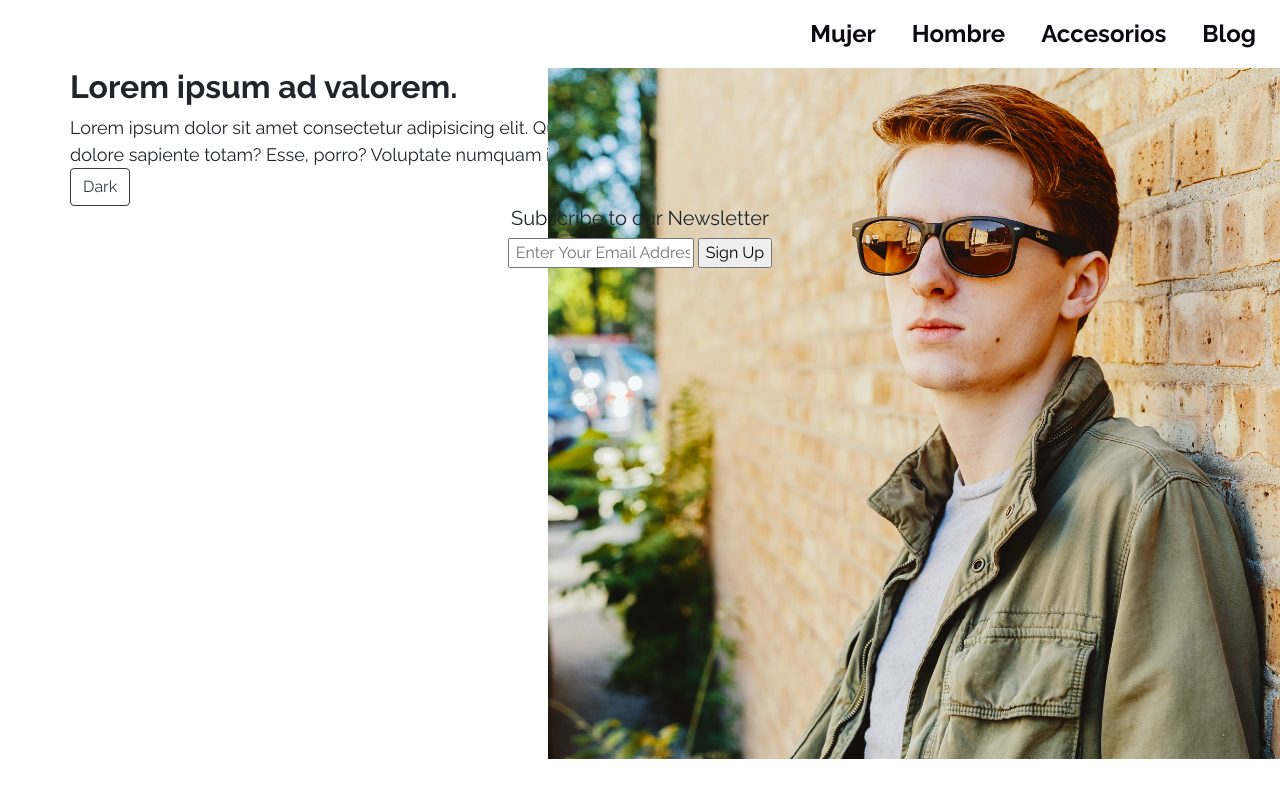
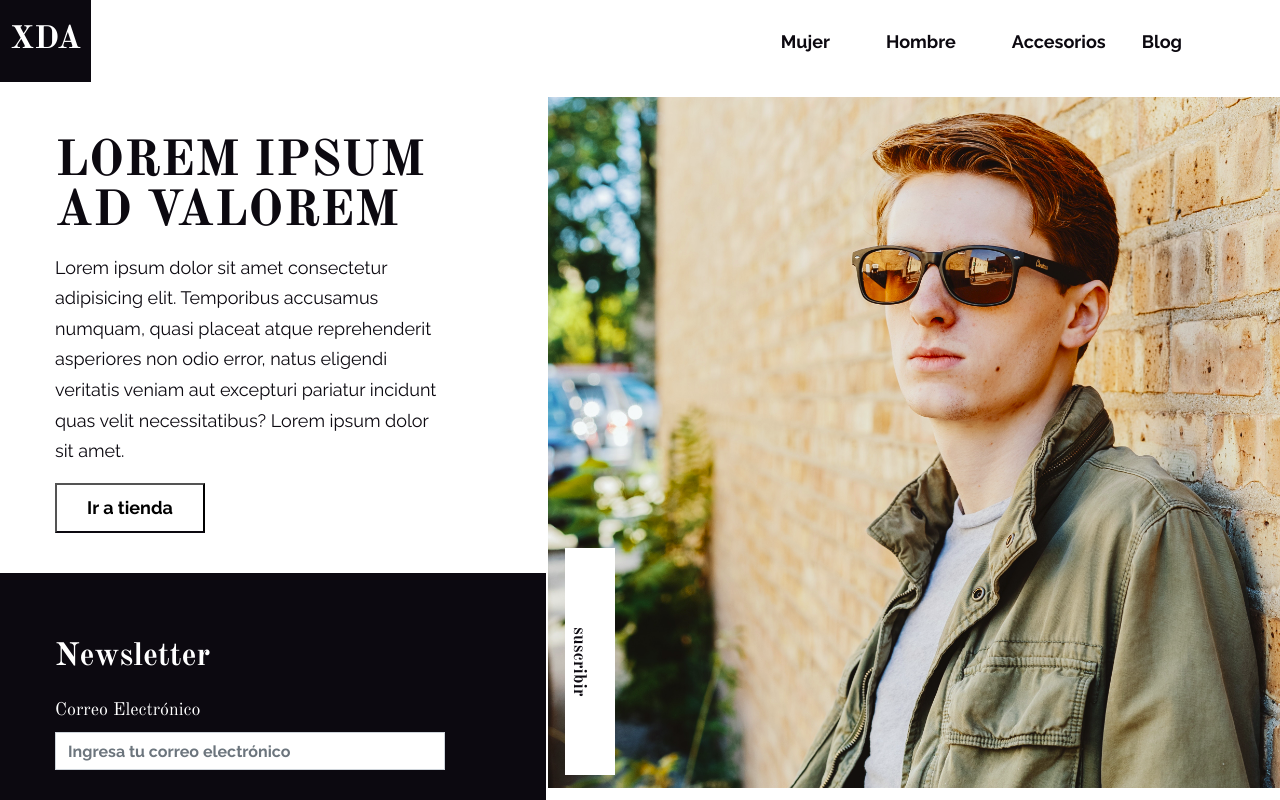
Before and after one commit to vecarope/tienda-XDA.github.io, a plain HTML site: page index.html in a window 1280 px wide. Drawn offline with nearby package versions, Linux system fonts and the light colour scheme.

Commit message:
version1.1

```diff
--- /dev/null
+++ b/assets/sass/components/_butons.scss
@@ -0,0 +1,10 @@
+.section {
+    &__botom {
+        width: 150px;
+        height: 50px;
+        background-color: $white;
+        border-bottom: 2px solid $smoky-glass;
+        font-weight: 700;
+        font-size: large;
+    }
+}
--- /dev/null
+++ b/assets/sass/layout/_aside.scss
@@ -0,0 +1,3 @@
+ .aside {
+     box-sizing: border-box;
+ }
--- a/assets/sass/layout/_container.scss
+++ /dev/null
@@ -1,4 +0,0 @@
-.imagen {
-    position: absolute;
-    right: 0;
-}
--- a/assets/sass/layout/_footer.scss
+++ b/assets/sass/layout/_footer.scss
@@ -0,0 +1,38 @@
+.footer {
+    background-color: $smoky-glass;
+    color: $white;
+}
+
+.foot {
+    &__text {
+        font-family: $secondary-font;
+        font-weight: 700;
+        font-size: xx-large;
+        padding-top: 20px;
+    }
+    &__email {
+        font-family: $secondary-font;
+        font-weight: 400;
+        font-size: large;
+    }
+    &__correo {
+        font-family: $primary-font;
+        font-weight: 700;
+        font-size: medium;
+        border-radius: 0;
+    }
+    &__banner {
+        height: 227px;
+        width: 50px;
+        background-color: $white;
+        color: $smoky-glass;
+        font-family: $secondary-font;
+        font-weight: 700;
+        font-size: large;
+        writing-mode: vertical-lr;
+        text-align: center;
+        position: absolute;
+        top: 548px;
+        left: 565px;
+    }
+}
--- /dev/null
+++ b/assets/sass/layout/_header.scss
@@ -0,0 +1,42 @@
+  .nav {
+      box-sizing: content-box;
+      font-family: $primary-font;
+      font-weight: 700;
+      font-size: large;
+      padding: 0;
+      &__items {
+          padding-left: 20px;
+          padding-right: 20px;
+          padding-top: 20px;
+          padding-bottom: 20px;
+      }
+      &__link {
+          color: $smoky-glass;
+      }
+      &__items-end {
+          padding-right: 90px;
+          padding-top: 20px;
+          padding-bottom: 20px;
+      }
+  }
+
+  .cubo {
+      width: 91px;
+      height: 91px;
+      background: $smoky-glass;
+      position: absolute;
+      left: 0;
+      bottom: 1px;
+      &__text {
+          max-width: 110px;
+          padding-top: 25px;
+          padding-right: 10px;
+          padding-left: 10Px;
+          padding-bottom: 0;
+          text-align: center;
+          font-family: $secondary-font;
+          font-weight: 700;
+          font-size: xx-large;
+          color: $white;
+      }
+  }
--- /dev/null
+++ b/assets/sass/layout/_mostly_fluid.scss
@@ -0,0 +1,38 @@
+@media only screen and (min-width:1200px) {
+    .container-mostly-fluid {
+        display: grid;
+        height: 100vh;
+        grid-template-columns: 1fr 1.1fr;
+        grid-template-rows: 0.6fr 3fr 0.5fr;
+        grid-template-areas: "nav  nav" "section  aside" "footer  aside ";
+        grid-gap: 0.1rem;
+    }
+    header {
+        grid-area: nav;
+    }
+    aside {
+        grid-area: aside;
+    }
+    section {
+        grid-area: section;
+    }
+    footer {
+        grid-area: footer;
+    }
+}
+
+@media only screen and (max-width: 576px) {
+    .container-mostly-fluid {
+        grid-template-columns: 1fr;
+        grid-template-rows: 0.4fr 2.2fr 2.2fr 1fr;
+        grid-template-areas: "nav" "aside" "section" "footer"
+    }
+}
+
+@media only screen and (max-width: 768px) {
+    .container-mostly-fluid {
+        grid-template-columns: 1fr;
+        grid-template-rows: 0.4fr 2.2fr 2.2fr 1fr;
+        grid-template-areas: "nav" "aside" "section" "footer"
+    }
+}
--- a/assets/sass/layout/_navegation.scss
+++ /dev/null
@@ -1,11 +0,0 @@
-.barra {
-    font: $primary-font;
-    font-weight: 700;
-    font-size: x-large;
-    &__item {
-        padding-left: 20px;
-    }
-    &__link {
-        color: $smoky-glass;
-    }
-}
--- /dev/null
+++ b/assets/sass/layout/_section.scss
@@ -0,0 +1,28 @@
+.container {
+    box-sizing: content-box;
+    width: 390px;
+    right: 500px;
+    text-align: left;
+    margin-left: 40px;
+    padding-bottom: 30px;
+    padding-top: 40px;
+}
+
+.section {
+    &__1 {
+        font-family: $secondary-font;
+        font-size: 50px;
+        font-weight: 700;
+        color: $smoky_glass;
+        text-transform: uppercase;
+        line-height: 1;
+    }
+    &__2 {
+        font-family: $primary-font;
+        font-size: large;
+        font-weight: 400;
+        color: $smoky_glass;
+        line-height: 1.7;
+        text-align: left;
+    }
+}
--- a/assets/sass/layout/_side.scss
+++ /dev/null
@@ -1,11 +0,0 @@
-.texto {
-    &__titulo {
-        font: $secondary-font;
-        font-weight: 700;
-        font-size: xx-large;
-    }
-    &__1 {
-        font: $primary-font-regular;
-        font-size: large;
-    }
-}
--- a/assets/sass/main.scss
+++ b/assets/sass/main.scss
@@ -6,12 +6,14 @@
 @import "bases/reset";
 @import "bases/typoghraphy";
 //components
-@import "components/componentes";
+@import "components/butons";
 //layout
+@import "layout/mostly_fluid";
+@import "layout/header";
+@import "layout/aside";
 @import "layout/navegation";
-@import "layout/container";
-@import "layout/side";
 @import "layout/footer";
+@import "layout/section";
 //pages
 @import "pages/index";
 //themes
--- a/assets/sass/pages/_index.scss
+++ b/assets/sass/pages/_index.scss
@@ -1,3 +1,3 @@
-body {
-    font-family: $primary-font;
-}
+ body {
+     font-family: $primary-font;
+ }
--- a/index.html
+++ b/index.html
@@ -11,65 +11,83 @@
 </head>
 
 <body>
+    <div class="container-mostly-fluid">
+        <header class="box header">
+            <nav class="navbar nav navbar-expand-lg">
+                <a class="navbar-brand" href="#">
+                    <div class="cubo">
+                        <p class="cubo__text">XDA</p>
 
-    <nav class="navbar navbar-expand-lg navbar barra">
-        <a class="navbar-brand " href="#"></a>
+                    </div>
+                </a>
                 <button class="navbar-toggler" type="button" data-toggle="collapse" data-target="#navbarNav" aria-controls="navbarNav" aria-expanded="false" aria-label="Toggle navigation">
                   <span class="navbar-toggler-icon"></span>
                 </button>
                 <div class="collapse navbar-collapse" id="navbarNav">
-            <ul class="navbar-nav ml-auto">
-                <li class="nav-item barra__item">
-                    <a class="nav-link barra__link" href="#">Mujer <span class="sr-only">(current)</span></a>
+                    <ul class="navbar-nav  ml-auto">
+                        <li class="nav__items ">
+                            <a class="nav-link nav__link">Mujer</a>
                         </li>
-                <li class="nav-item barra__item">
-                    <a class="nav-link barra__link" href="#">Hombre</a>
+                        <li class=" nav__items">
+                            <a class="nav-link nav__link">Hombre </a>
                         </li>
-                <li class="nav-item barra__item">
-                    <a class="nav-link barra__link" href="#">Accesorios </a>
+                        <li class="nav__items ">
+                            <a class="nav-link nav__link ">Accesorios</a>
                         </li>
-                <li class="nav-item barra__item">
-                    <a class="nav-link barra__link " href="#" tabindex="-1" aria-disabled="true">Blog</a>
+                        <li class="nav__items-end">
+                            <a class="nav-link nav__link">Blog</a>
                         </li>
                     </ul>
                 </div>
             </nav>
+        </header>
+        <aside class=" box aside">
+            <div class="aside__box">
+                <img class="aside__img" src="assets/img/imagen1.png">
 
+            </div>
+        </aside>
+        <section class="box section">
             <div class="container">
+                <div class="section__1">
+                    <p>Lorem ipsum ad valorem</p>
 
-        <img class="imagen" src="assets/img/imagen1.png">
+                </div>
+                <div class="section__2 ">
+                    <p>Lorem ipsum dolor sit amet consectetur adipisicing elit. Temporibus accusamus numquam, quasi placeat atque reprehenderit asperiores non odio error, natus eligendi veritatis veniam aut excepturi pariatur incidunt quas velit necessitatibus?
+                        Lorem ipsum dolor sit amet. </p>
+                </div>
+                <button class="section__botom"> Ir a tienda</button>
+            </div>
+        </section>
 
+
+        <footer class="box footer ">
+            <div class="container">
+                <div class="foot">
+                    <div class="foot__form">
+                        <div class="foot__text">
+                            <p>Newsletter</p>
+                        </div>
+                        <label for="exampleFormControlInput1 " class="foot__email">Correo Electrónico </label>
+                        <input type="email" class="form-control foot__correo" id="exampleFormControlInput1" placeholder="Ingresa tu correo electrónico">
                     </div>
 
 
 
+                </div>
+            </div>
+            <div class="foot__banner">
 
-    <div class="container">
-
-        <div class="row texto">
-            <h1 class="titulo texto__titulo">Lorem ipsum ad valorem.</h1>
-            <div class="texto__1">Lorem ipsum dolor sit amet consectetur adipisicing elit. Quae repellendus quia dolor pariatur repudiandae adipisci nostrum impedit, dolore sapiente totam? Esse, porro? Voluptate numquam iste molestiae placeat architecto illo aspernatur?</div>
-            <button type="button" class="btn btn-outline-dark">Dark</button>
-        </div>
-
+                suscribir
             </div>
 
 
-    <div class="Footop-newsletter">
-        <div class="container">
-            <div class="row text-center">
-                <div class="col-lg-12 col-md-12 col-sm-12 col-xs-12">
-                    <div class="Footop-title">
-                        <h5>Subscribe to our Newsletter</h5>
-                    </div>
-                    <input type="text" id="mc_email1" class="field-input" name="mc_email" placeholder=" Enter Your Email Address...">
-                    <input class="subscribe-btn bgcolor" id="btn_newsletter_1" type="submit" value="Sign Up">
+        </footer>
+
+
     </div>
     </div>
-
-        </div>
-
-
 </body>
 
 </html>
```
Also changed, not shown: assets/css/style.css, assets/sass/abstracts/_mixins.scss (added), assets/sass/components/_componentes.scss (deleted), 2 other files. Lines whose indentation alone changed are shown as unchanged.
